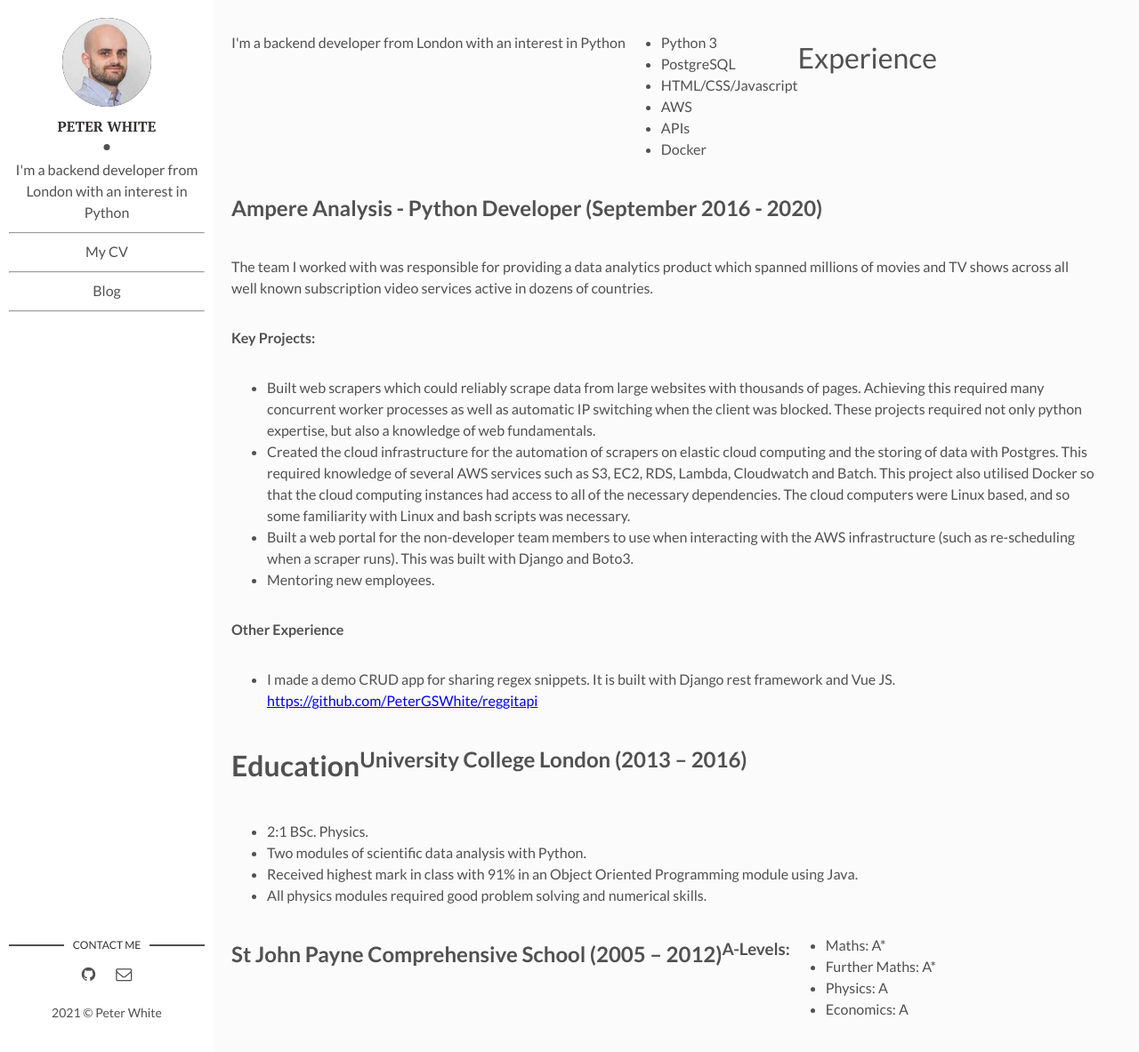
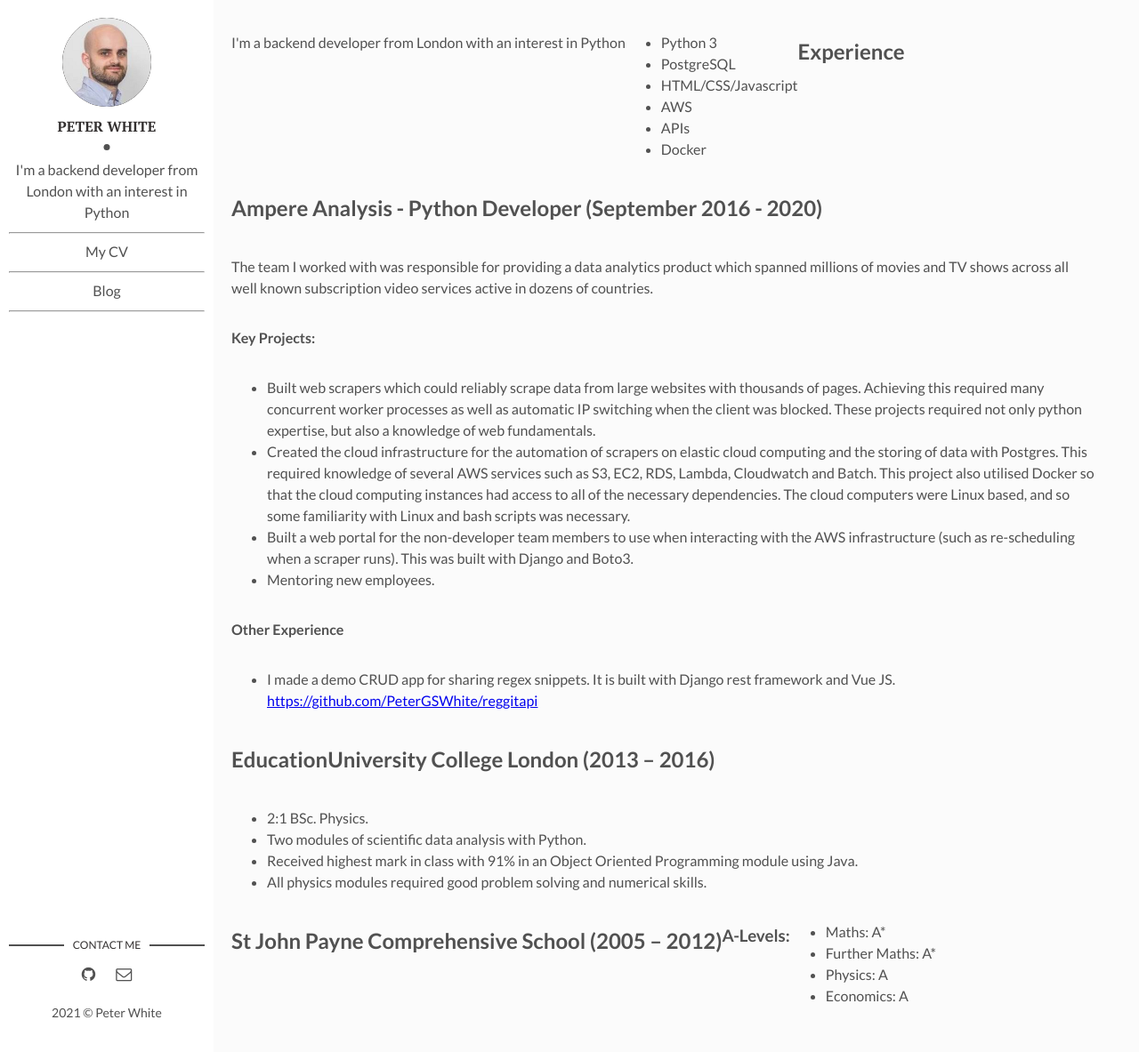
Before and after one commit to PeterGSWhite/PeterGSWhite.github.io, a Jekyll site: the page built from cv.html, in a window 1280 px wide and 1183 px high. Shown: the whole window at 89% size. Built offline with Jekyll 4.4.1, drawn with Linux system fonts in a browser that asks for light colours.

Commit message:
change CV formatting

```diff
--- a/cv.html
+++ b/cv.html
@@ -3,7 +3,7 @@ layout: main
 ---
 
 <p>I'm a backend developer from London with an interest in Python</p>
-
+<br/>
 <ul>
     <li>Python 3</li>
     <li>PostgreSQL</li>
@@ -12,9 +12,9 @@ layout: main
     <li>APIs</li>
     <li>Docker</li>
 </ul>
-
-<h1>Experience</h1>
-
+<br/>
+<h2>Experience</h2>
+<br/>
 
 <h2>Ampere Analysis - Python Developer (September 2016 - 2020)</h2>
 
@@ -44,8 +44,8 @@ The team I worked with was responsible for providing a data analytics product wh
 <li>I made a demo CRUD app for sharing regex snippets. It is built with Django rest framework and Vue JS. <a href="https://github.com/PeterGSWhite/reggitapi">https://github.com/PeterGSWhite/reggitapi</a>
 </li>
 </ul>
-<h1><strong>Education</strong></h1>
-
+<h2>Education</h2>
+<br/>
 
 <h2>
 <strong>University College London (2013 – 2016)</strong>
@@ -63,9 +63,9 @@ The team I worked with was responsible for providing a data analytics product wh
 </ul>
 
 <h2>St John Payne Comprehensive School (2005 – 2012)</h2>
-
+<br/>
 <h3>A-Levels:</h3>
-
+<br/>
 
 <ul>
 
```
